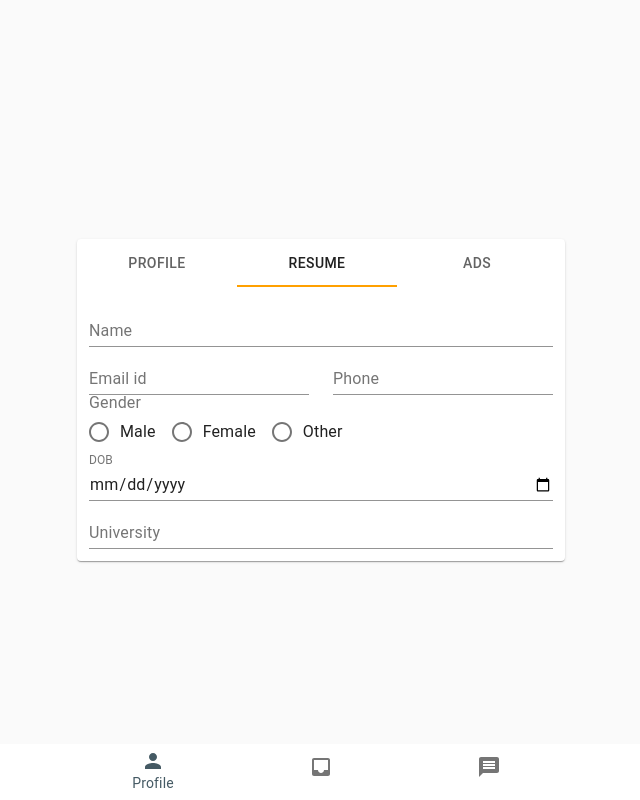
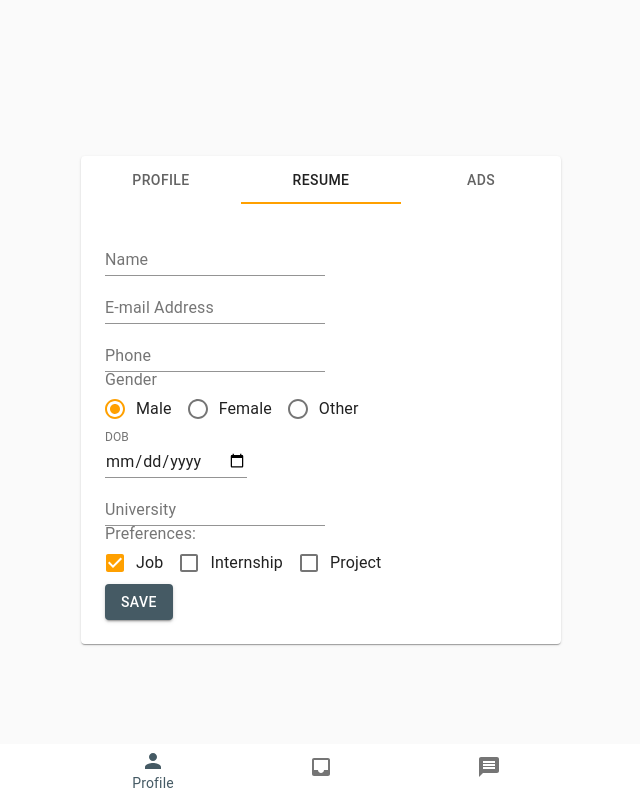
Before and after one commit to TrouvOpus/TrouvOpus, a React (Create React App) app: page /profile in a window 1280 px wide. Both pictures are taken after a click on the tab "RESUME". Shown: the whole page, without its empty margins (319-959 px from the left). Built offline with nearby package versions, Linux system fonts and the light colour scheme.

Commit message:
Resume improvised
To do: Add spacing, firebase

Co-Authored-By: Rajat Jacob <rajatjacob@gmail.com>

```diff
--- a/src/components/Resume.jsx
+++ b/src/components/Resume.jsx
@@ -2,67 +2,116 @@ import React from "react"
 import {
 	Grid,
 	TextField,
+	Button,
 	Radio,
 	RadioGroup,
+	Checkbox,
 	FormControl,
 	FormControlLabel,
 	FormLabel,
+	FormGroup,
 } from "@material-ui/core"
 
 export default _ => {
-	const [genderValue, setGenderValue] = React.useState()
-	const handleChange = event => {
-		setGenderValue(event.target.value)
-	}
+	const [name, setName] = React.useState()
+	const [gender, setGender] = React.useState("male")
+	const [dob, setDOB] = React.useState()
+	const [uni, setUni] = React.useState()
+	const [types, setTypes] = React.useState({
+		Job: true,
+		Internship: false,
+		Project: false,
+	})
+
 	return (
 		<div className="Resume">
-			<Grid container direction="column" justify="center" spacing={3}>
-				<TextField label="Name" />
-				<Grid container direction="row" spacing={3}>
+			<Grid container direction="column">
 				<Grid item>
-						<TextField label="Email id" />
+					<TextField
+						label="Name"
+						value={name}
+						onChange={e => {
+							setName(e.target.value)
+						}}
+					/>
 				</Grid>
+				<Grid item>
+					<TextField label="E-mail Address" />
+				</Grid>
+
 				<Grid item>
 					<TextField label="Phone" />
 				</Grid>
-				</Grid>
 				<FormControl>
 					<FormLabel>Gender</FormLabel>
-					<RadioGroup>
+					<RadioGroup value={gender} onChange={e => setGender(e.target.value)}>
 						<Grid container direction="row">
+							<FormControlLabel value="male" control={<Radio />} label="Male" />
 							<FormControlLabel
-								value="Male"
+								value="female"
 								control={<Radio />}
-								label="Male"
-								checked={genderValue === "Male"}
-								onChange={handleChange}
+								label="Female"
 							/>
 							<FormControlLabel
-								value="Female"
-								control={<Radio />}
-								label="Female"
-								checked={genderValue === "Female"}
-								onChange={handleChange}
-							/>
-							<FormControlLabel
-								value="Other"
+								value="other"
 								control={<Radio />}
 								label="Other"
-								checked={genderValue === "Other"}
-								onChange={handleChange}
 							/>
 						</Grid>
 					</RadioGroup>
 				</FormControl>
+				<Grid item>
 					<TextField
-					id="DOB"
 						type="date"
 						label="DOB"
+						value={dob}
 						InputLabelProps={{
 							shrink: true,
 						}}
+						onChange={e => {
+							setDOB(e.target.value)
+						}}
 					/>
-				<TextField label="University" />
+				</Grid>
+				<Grid>
+					<TextField
+						label="University"
+						value={uni}
+						onChange={e => {
+							setUni(e.target.value)
+						}}
+					/>
+				</Grid>
+				<FormControl>
+					<FormLabel>Preferences: </FormLabel>
+					<FormGroup
+						onChange={e =>
+							setTypes({ ...types, [e.target.name]: e.target.checked })
+						}
+					>
+						<Grid container direction="row">
+							<FormControlLabel
+								control={<Checkbox name="Job" checked={types.Job} />}
+								label="Job"
+							/>
+							<FormControlLabel
+								control={
+									<Checkbox name="Internship" checked={types.Internship} />
+								}
+								label="Internship"
+							/>
+							<FormControlLabel
+								control={<Checkbox name="Project" checked={types.Project} />}
+								label="Project"
+							/>
+						</Grid>
+					</FormGroup>
+				</FormControl>
+				<Grid item>
+					<Button variant="contained" color="primary">
+						Save
+					</Button>
+				</Grid>
 			</Grid>
 		</div>
 	)
```
Lines whose indentation alone changed are shown as unchanged.
